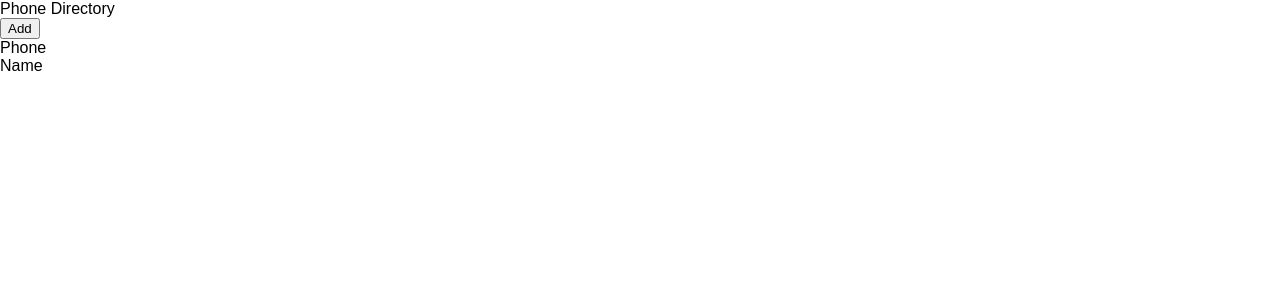
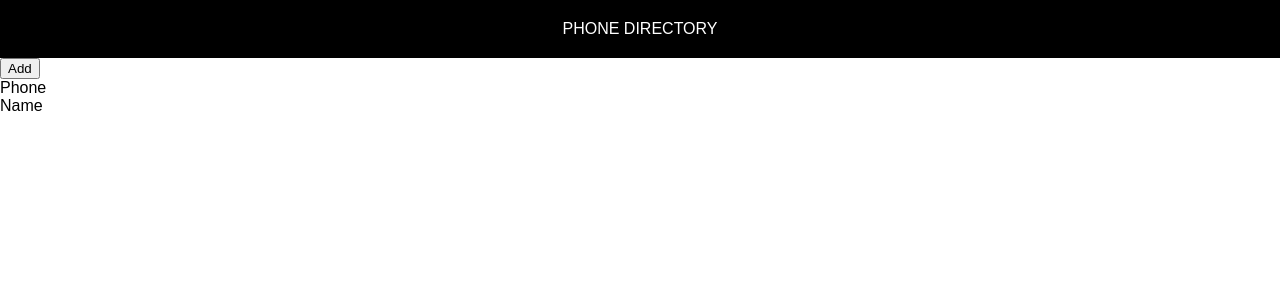
Before and after one commit to vijay-mamoria/phone-directory, a React (Create React App) app: page / in a window 1280 px wide. Shown: the top 300 px of the page. Built offline with nearby package versions, Linux system fonts and the light colour scheme.

Commit message:
Styled ‘Header’ (Inline Styling)

```diff
--- a/src/Header.js
+++ b/src/Header.js
@@ -1,11 +1,18 @@
-import React from 'react';
+import React from "react";
 
-const Header = function () {
-    return (
-        < div className="header" >
-            Phone Directory
-        </div >
-    )
-}
+const Header = function() {
+  const headerStyle = {
+    textAlign: "center",
+    padding: 20,
+    background: "#000",
+    color: "#fff",
+    textTransform: "uppercase"
+  };
+  return (
+    <div className="header" style={headerStyle}>
+      Phone Directory
+    </div>
+  );
+};
 
 export default Header;
```
Also changed, not shown: src/App.js (+6 -4 lines).
